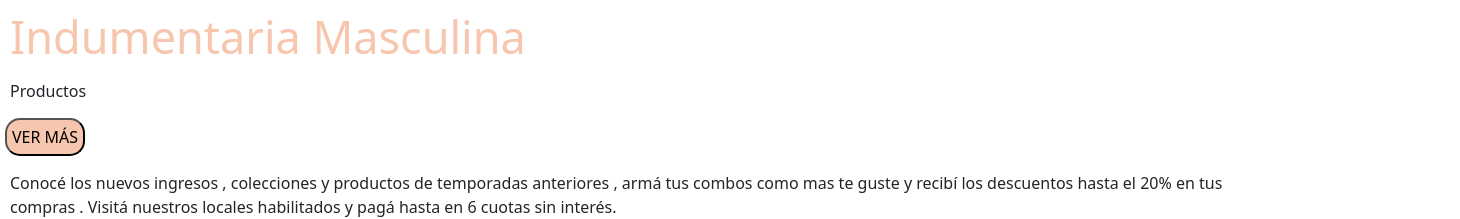
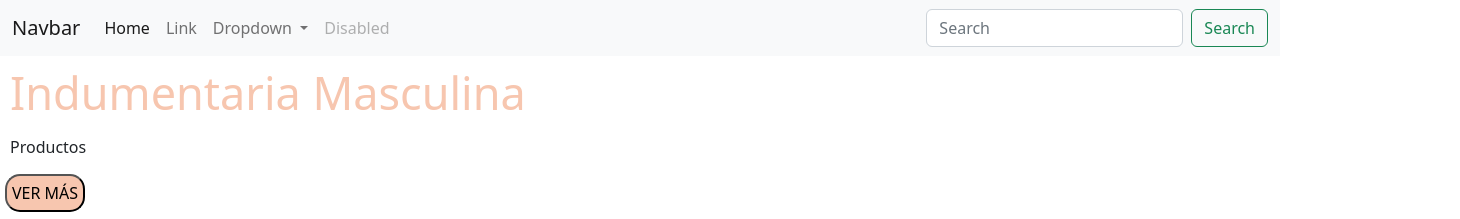
Before and after one commit to MariaLourdesAblanedo/dqsv-ablanedo, a plain HTML site: page index.html in a window 1280 px wide. Shown: the top 219 px of the page, 1460 px wide, since content can reach past the window. Drawn offline with nearby package versions, Linux system fonts and the light colour scheme.

Commit message:
Agregamos barra de navegación

```diff
--- a/css/style.css
+++ b/css/style.css
@@ -43,7 +43,7 @@ p {
 }
 
 .contImg {
-    height: 100px;
+    height: 400px;
     margin: 10px;
 }
 
--- a/index.html
+++ b/index.html
@@ -10,6 +10,46 @@
     <title>DQSV</title>
 </head>
 <body>
+
+  <!-- NavBar -->
+
+  <nav class="navbar navbar-expand-lg bg-light">
+    <div class="container-fluid">
+      <a class="navbar-brand" href="#">Navbar</a>
+      <button class="navbar-toggler" type="button" data-bs-toggle="collapse" data-bs-target="#navbarSupportedContent" aria-controls="navbarSupportedContent" aria-expanded="false" aria-label="Toggle navigation">
+        <span class="navbar-toggler-icon"></span>
+      </button>
+      <div class="collapse navbar-collapse" id="navbarSupportedContent">
+        <ul class="navbar-nav me-auto mb-2 mb-lg-0">
+          <li class="nav-item">
+            <a class="nav-link active" aria-current="page" href="#">Home</a>
+          </li>
+          <li class="nav-item">
+            <a class="nav-link" href="#">Link</a>
+          </li>
+          <li class="nav-item dropdown">
+            <a class="nav-link dropdown-toggle" href="#" role="button" data-bs-toggle="dropdown" aria-expanded="false">
+              Dropdown
+            </a>
+            <ul class="dropdown-menu">
+              <li><a class="dropdown-item" href="#">Action</a></li>
+              <li><a class="dropdown-item" href="#">Another action</a></li>
+              <li><hr class="dropdown-divider"></li>
+              <li><a class="dropdown-item" href="#">Something else here</a></li>
+            </ul>
+          </li>
+          <li class="nav-item">
+            <a class="nav-link disabled">Disabled</a>
+          </li>
+        </ul>
+        <form class="d-flex" role="search">
+          <input class="form-control me-2" type="search" placeholder="Search" aria-label="Search">
+          <button class="btn btn-outline-success" type="submit">Search</button>
+        </form>
+      </div>
+    </div>
+  </nav>
+
     <h1 class=" animate__animated animate__bounceInDown">Indumentaria Masculina</h1>
 
     <p class="animate__animated animate__bounceInDown">Productos</p>
```
